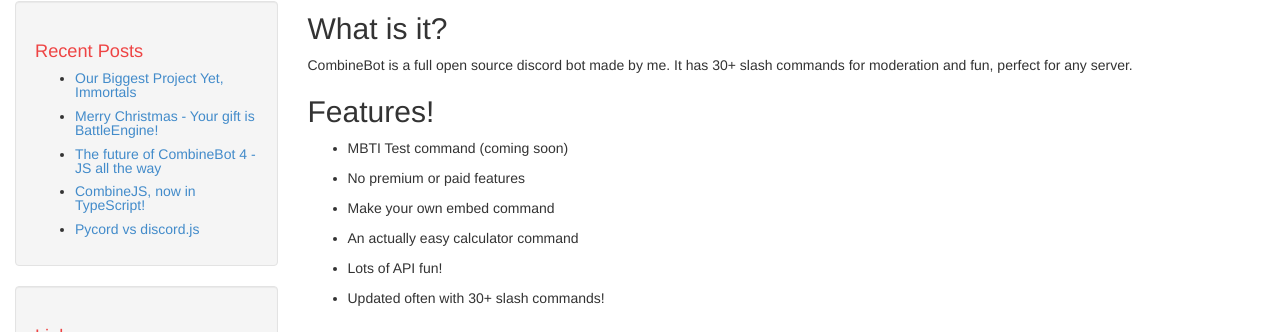
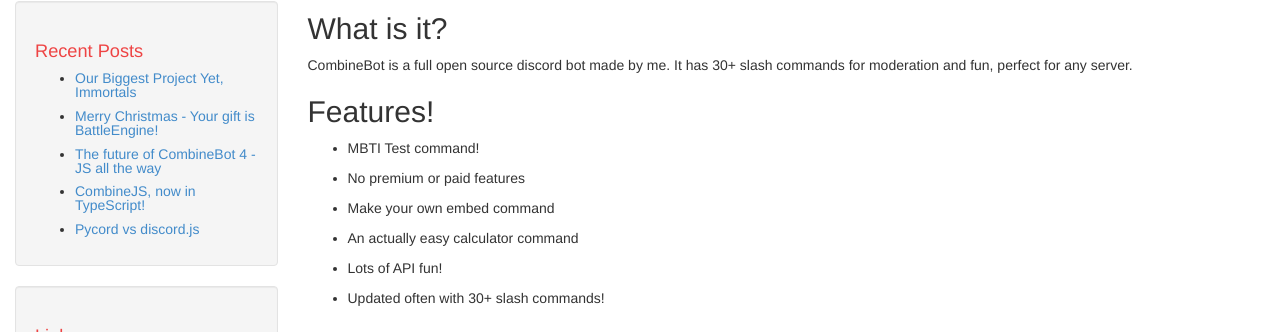
Before and after one commit to CombineSoldier14/combinesoldier14.github.io, a Jekyll site: the page built from pages/combinebot.md, in a window 1280 px wide and 1276 px high. Shown: the part 159-491 px from the top of the window. Built offline with Jekyll 4.4.1, drawn with Linux system fonts in a browser that asks for light colours; part of the change alters nothing that is shown.

Commit message:
fixed broken links + MBTI test command is here

```diff
--- a/pages/combinebot.md
+++ b/pages/combinebot.md
@@ -18,7 +18,7 @@ title: CombineBot Links + FAQ
 CombineBot is a full open source discord bot made by me. It has 30+ slash commands for moderation and fun, perfect for any server.
 
 ## Features!
-* MBTI Test command (coming soon)
+* MBTI Test command!
 
 * No premium or paid features
 
@@ -34,9 +34,9 @@ CombineBot is a full open source discord bot made by me. It has 30+ slash comman
 Anyone can add CombineBot to their server on [this link!](https://discord.com/oauth2/authorize?client_id=1225220764861730867)
 
 ## More!
-[Terms of Service](https://www.combinesoldier14.site/combinebot-privacy-policy)
+[Terms of Service](https://combinesoldier14.github.io/combinebot-privacy-policy)
 
-[Privacy Policy](https://www.combinesoldier14.site/combinebot-tos)
+[Privacy Policy](https://combinesoldier14.github.io/combinebot-tos)
 
 ## FAQ
 
```
